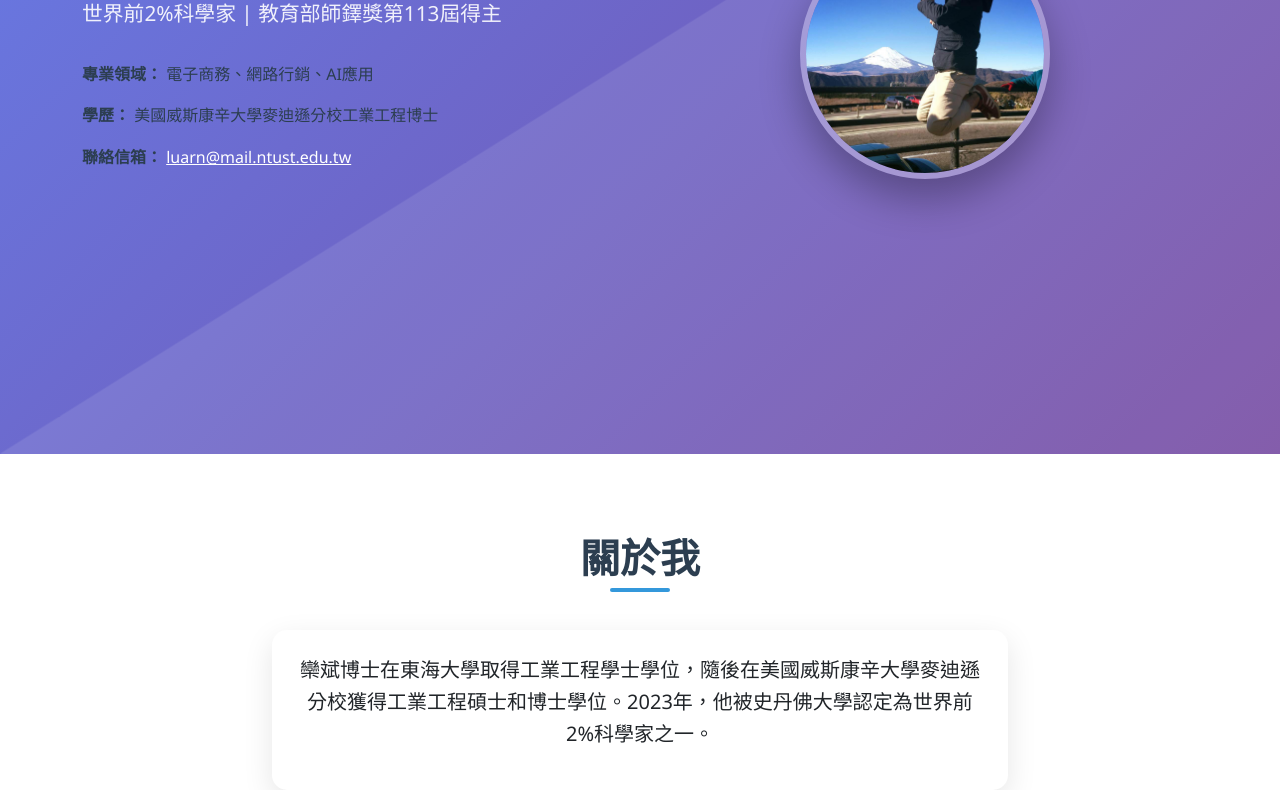
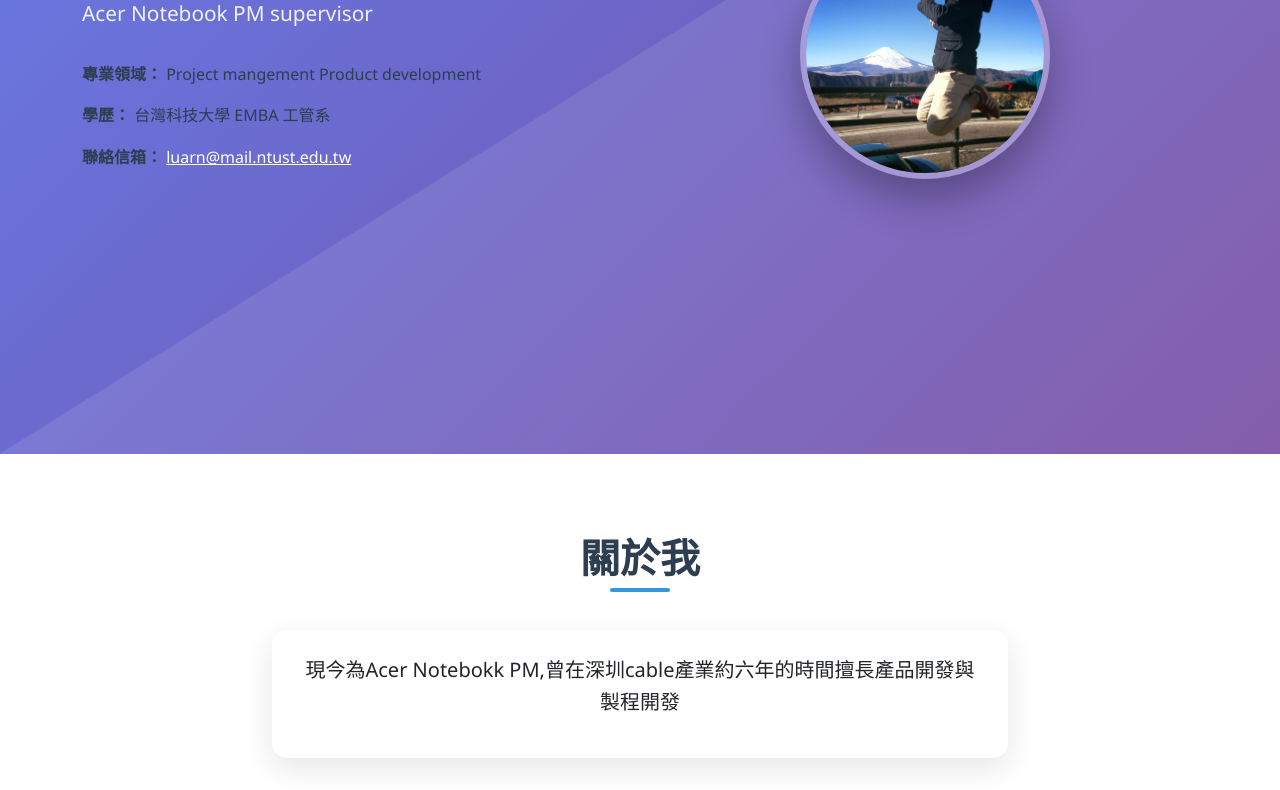
Before and after one commit to Justin-1000/Justin-1000.github.io, a plain HTML site: page index.html in a window 1280 px wide. Shown: the part 346-1136 px from the top of the page. Drawn offline with nearby package versions, Linux system fonts and the light colour scheme.

Commit message:
Add files via upload

```diff
--- a/index.html
+++ b/index.html
@@ -156,15 +156,15 @@
     <script>
         // ====== 使用者資料區域 - 請修改以下內容 ======
         const profileData = {
-            name: "欒斌 教授",
-            title: "世界前2%科學家 | 教育部師鐸獎第113屆得主",
-            expertise: "電子商務、網路行銷、AI應用",
-            education: "美國威斯康辛大學麥迪遜分校工業工程博士",
+            name: "林邑謙 Justin Lin",
+            title: "Acer Notebook PM supervisor",
+            expertise: "Project mangement Product development",
+            education: "台灣科技大學 EMBA 工管系",
             email: "luarn@mail.ntust.edu.tw",
-            about: "欒斌博士在東海大學取得工業工程學士學位，隨後在美國威斯康辛大學麥迪遜分校獲得工業工程碩士和博士學位。2023年，他被史丹佛大學認定為世界前2%科學家之一。",
-            contactEmail: "luarn@mail.ntust.edu.tw",
-            phone: "886-2-2737-6754",
-            location: "研究室: T2-409<br>國立臺灣科技大學"
+            about: "現今為Acer Notebokk PM,曾在深圳cable產業約六年的時間擅長產品開發與製程開發",
+            contactEmail: "justin01749@gmail.com",
+            phone: "0937-539-577",
+            location: "工作地點:新北汐止<br>居住地:台北內湖"
         };
         // ====== 使用者資料區域結束 ======
 
```
